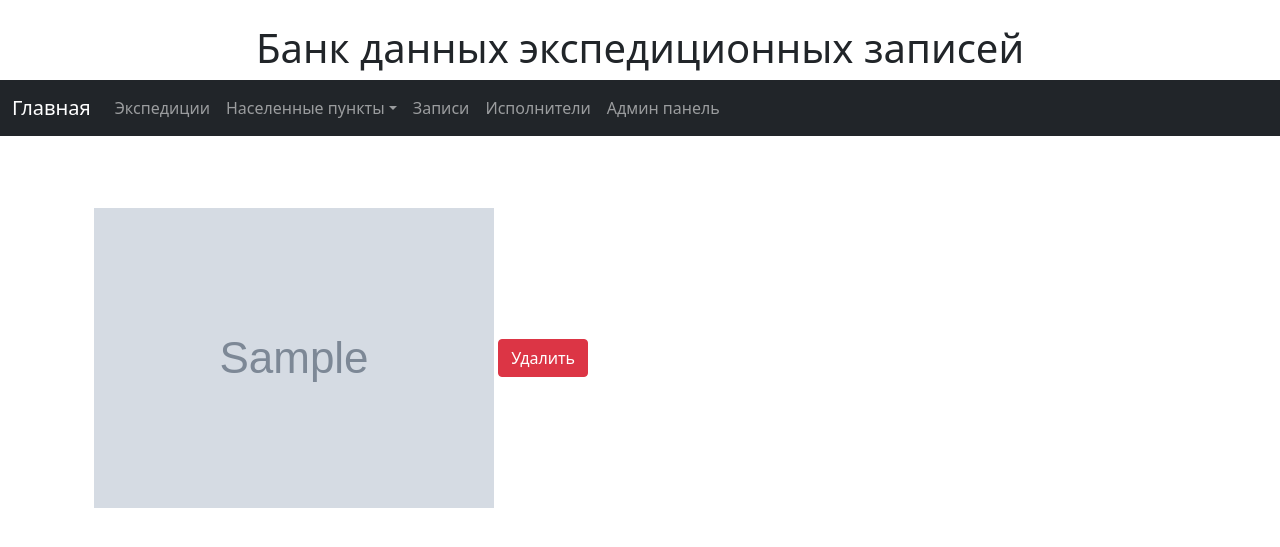
After one commit to kirdik/folklore_base, a Django app: page /photo/1/delete in a window 1280 px wide. The commit adds this page. Shown: the top 547 px of the page. Run offline with Django 3.2, Linux system fonts and the light colour scheme; a user stored in the database is signed in; tables that the repository leaves empty hold one stand-in row (values such as "Sample post"); grey boxes marked "Sample" are stand-in pictures; some libraries are stand-ins or nearby versions.

Commit message:
Добавлена возможность изменения и удаления записи в галлереях

```diff
--- a/folklore_base/apps/base/models.py
+++ b/folklore_base/apps/base/models.py
@@ -394,5 +394,6 @@ class Photo(models.Model):
         verbose_name_plural = 'Фотографии'
     def get_absolute_url(self):
         return f'/photo/{self.seans.id_of_seance_of_record}'
+
     def __str__(self):
         return str(self.seans) + str(self.id_of_digitl_media)
--- /dev/null
+++ b/folklore_base/apps/base/templates/photo_delete.html
@@ -0,0 +1,27 @@
+{% extends 'base.html' %}
+{% block title %}
+{% endblock %}
+{% block content %}
+
+ <div class="container">
+        <div class="row">
+<div class="col-md-9">
+                <div class="row">
+
+                    <form method="POST" enctype="multipart/form-data">
+                        {% csrf_token %}
+                        <img src="{{photo.photo_file.url}}" class="img-fluid">
+
+
+                        <button class="btn btn-danger" type="submit">Удалить</button>
+
+                    </form>
+
+                </div>
+          </div>
+        </div>
+ </div>
+
+
+
+{% endblock content %}
--- a/folklore_base/apps/base/templates/photo_update.html
+++ b/folklore_base/apps/base/templates/photo_update.html
@@ -15,6 +15,7 @@
                         {{form.photo_file}}<br>
                         {{form.description_photo}}<br>
                         {{form.seans}}<br>
+
                         <button class="btn btn-success" type="submit">Изменить</button>
                         <span>{{error}}</span>
                     </form>
@@ -25,4 +26,5 @@
  </div>
 
 
+
 {% endblock content %}
--- a/folklore_base/apps/base/urls.py
+++ b/folklore_base/apps/base/urls.py
@@ -17,5 +17,6 @@ urlpatterns = [
     path('seanceofgeo/<int:id>', seances_of_geo, name='seanceofgeo'),
     path('photo/<int:pk>/update/', PhotoUpdate.as_view(), name='photo_udate'),
     path('photo/<int:id>', photo, name='photo'),
+    path('photo/<int:pk>/delete', PhotoDelete.as_view(), name='photo_delete'),
 
 ]
--- a/folklore_base/apps/base/views.py
+++ b/folklore_base/apps/base/views.py
@@ -1,7 +1,10 @@
 from django.shortcuts import render, redirect
-from django.views.generic import ListView, DetailView, View, UpdateView
+from django.views.generic import ListView, DetailView, View, UpdateView, DeleteView
+from django.contrib.auth.decorators import login_required
+from django.contrib.auth.mixins import LoginRequiredMixin
 from django.core.paginator import Paginator
 from .forms import PhotoForm
+from django.urls import reverse_lazy
 
 from .models import *
 
@@ -125,7 +128,7 @@ def reestr(request, id):
 
 def photo(request, id):
     error = ''
-    if request.method == 'POST':
+    if request.method == 'POST' and request.user.is_authenticated:
         form = PhotoForm(request.POST, request.FILES)
         if form.is_valid():
             form.save()
@@ -136,7 +139,19 @@ def photo(request, id):
     photo = Photo.objects.select_related().filter(seans=id)
     return render(request, 'photo.html', {'photo': photo, 'form': form, 'error': error, 'id': id})
 
-class PhotoUpdate(UpdateView):
+class PhotoUpdate(LoginRequiredMixin, UpdateView):
+    login_url = '/admin/'
     model = Photo
     template_name = 'photo_update.html'
     form_class = PhotoForm
+
+
+class PhotoDelete(LoginRequiredMixin, DeleteView):
+    login_url = '/admin/'
+    model = Photo
+    template_name = 'photo_delete.html'
+
+    def get_success_url(self, **kwargs):
+        obj = super().get_object()
+        photo = Photo.objects.get(id_of_digitl_media=obj.id_of_digitl_media)
+        return reverse_lazy('photo', kwargs={'id':photo.seans.id_of_seance_of_record})
--- a/folklore_base/settings.py
+++ b/folklore_base/settings.py
@@ -126,4 +126,4 @@ STATICFILES_DIRS = [
 MEDIA_ROOT = os.path.join(BASE_DIR, 'media')
 MEDIA_URL = '/media/'
 
-DEFAULT_AUTO_FIELD='django.db.models.AutoField'
+DEFAULT_AUTO_FIELD = 'django.db.models.AutoField'
```
Also changed, not shown: folklore_base/apps/base/templates/photo.html (+4 -3 lines).
